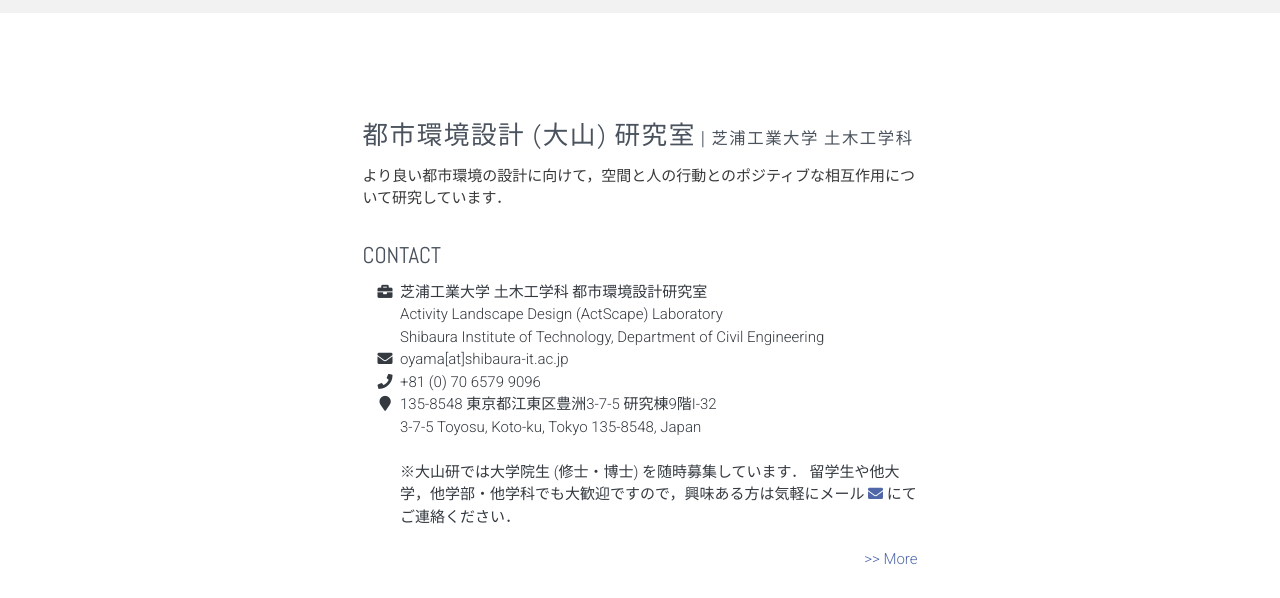
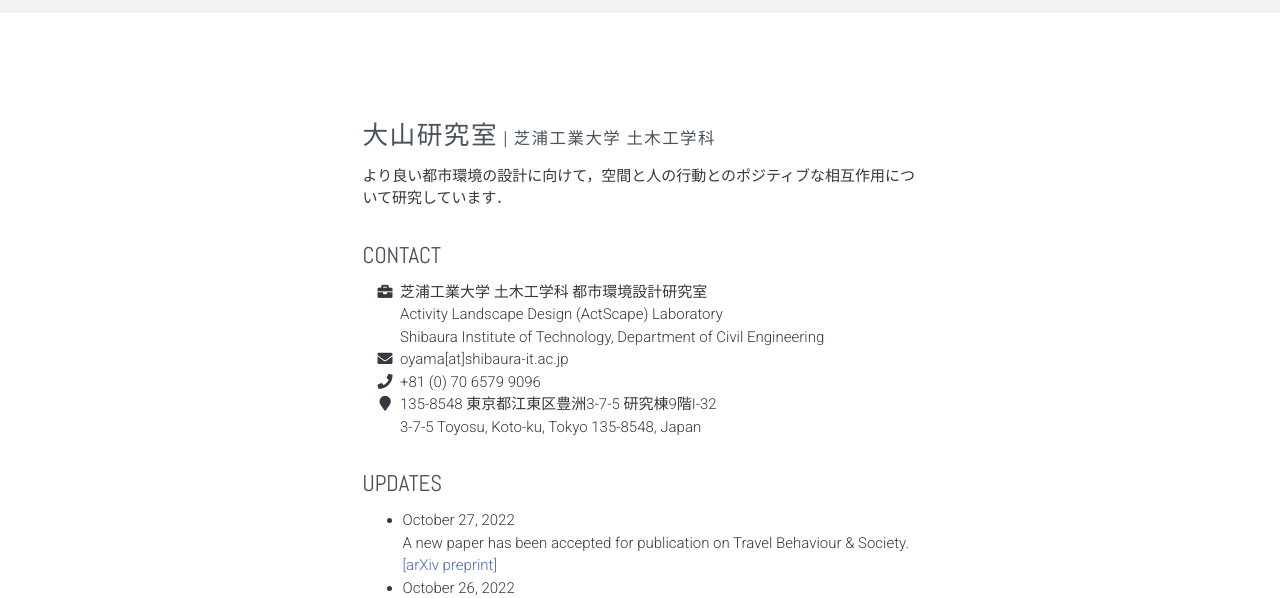
Before and after one commit to ActScapeLab/actscapelab.github.io-old, a website: page index.html in a window 1280 px wide. Shown: the part 153-751 px from the top of the page. Drawn offline with Linux system fonts and the light colour scheme; files whose address does not match are found by name.

Commit message:
updated lab name

```diff
--- a/index.html
+++ b/index.html
@@ -72,7 +72,7 @@
     <div class="container text-center">
       <div class="row">
         <div class="col-md-6 col-md-offset-3 mb40">
-          <h2 class="name">都市環境設計 (大山) 研究室<span class="jp_kanji"> | 芝浦工業大学 土木工学科</span></h2>
+          <h2 class="name">大山研究室<span class="jp_kanji"> | 芝浦工業大学 土木工学科</span></h2>
           <!--<p class="update">Latest update: March 1, 2021.</p>-->
 
 <p class="text">
@@ -90,13 +90,7 @@
             <li><i class="fa-li fas fa-phone"></i>+81 (0) 70 6579 9096
             <li><i class="fa-li fas fa-map-marker"></i>135-8548 東京都江東区豊洲3-7-5 研究棟9階I-32
               <br> 3-7-5 Toyosu, Koto-ku, Tokyo 135-8548, Japan</li>
-            <br>
-            ※大山研では大学院生 (修士・博士) を随時募集しています．
-            留学生や他大学，他学部・他学科でも大歓迎ですので，興味ある方は気軽にメール
-            <a href="mailto:oyama@shibaura-it.ac.jp"><i class="fas fa-envelope"></i></a>
-            にてご連絡ください．
           </ul>
-          <p class="right"><a href="research.html">>> More</a></p>
 
           <h3>UPDATES</h3>
           <ul class="black">
```
